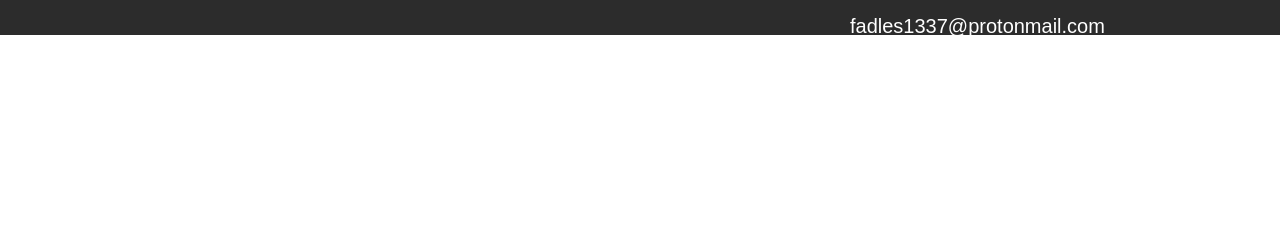
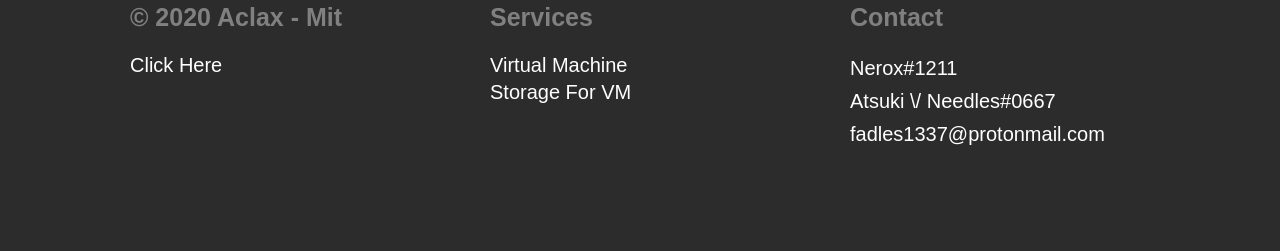
Before and after one commit to Spacetana/avm, a plain HTML site: page index.html in a window 1280 px wide. Shown: the part 765-1016 px from the top of the page. Before the commit the page ends 908 px from the top, so only its background shows below. Drawn offline with Linux system fonts and the light colour scheme.

Commit message:
Update shop.css

```diff
--- a/shop.css
+++ b/shop.css
@@ -90,10 +90,7 @@ nav li:hover a{
 /* Footer */
 
 footer {
-    height: 190px;
     position: absolute;
-    left: 0;
-    bottom: 0;
     width: 100%;
     background: #2c2c2c;
 }
```
